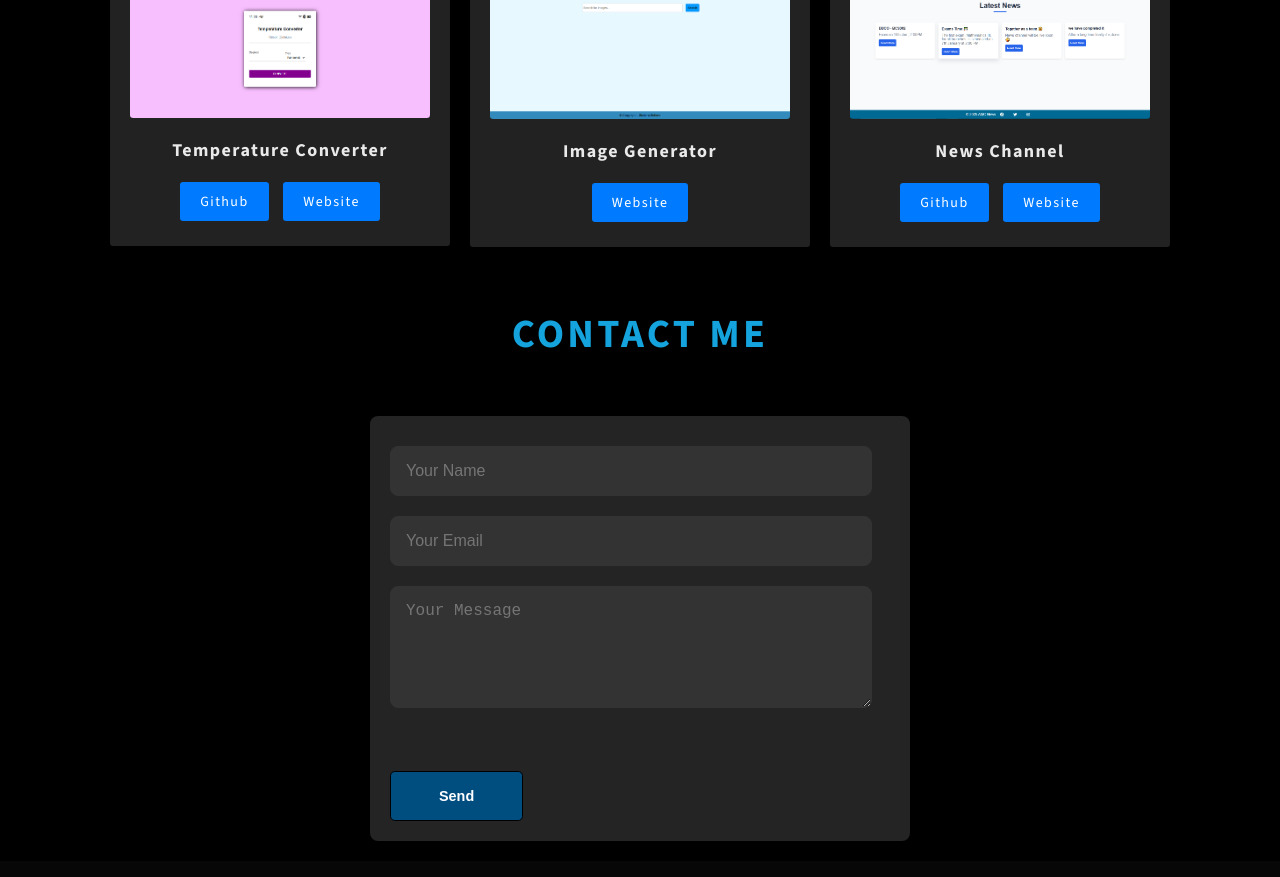
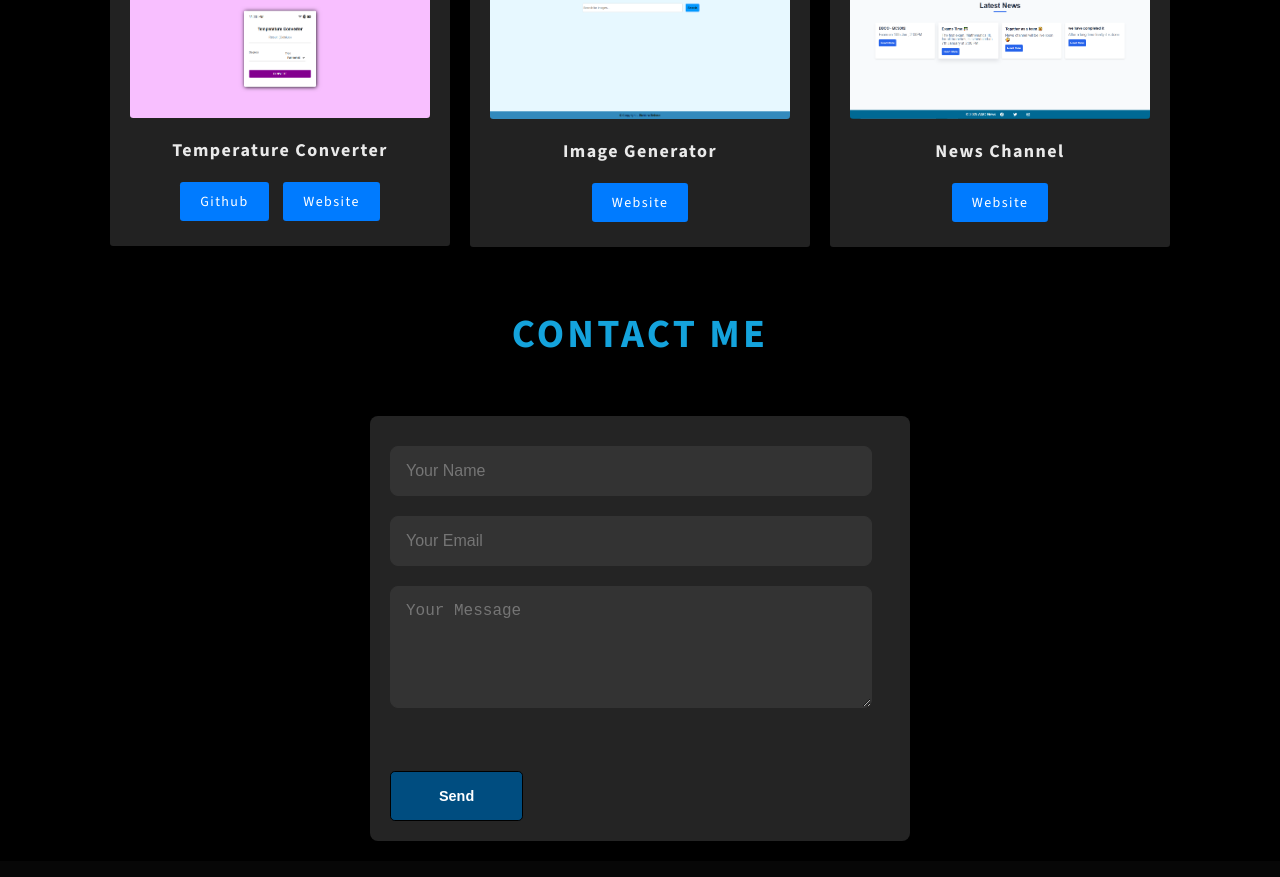
Before and after one commit to bichitrabehera/portfolio, a plain HTML site: page index.html in a window 1280 px wide. Shown: the part 1835-2712 px from the top of the page. Drawn offline with nearby package versions, Linux system fonts and the light colour scheme.

Commit message:
changed ui

```diff
--- a/index.html
+++ b/index.html
@@ -158,9 +158,7 @@
                     </div>
                     <p class="protitle">News Channel</p>
                     <div class="project-links">
-                        <a href="https://github.com/bichitrabehera/Temperature-Converter" target="_blank"
-                            class="btn">Github</a>
-                        <a href="https://temperature-converter-gilt-five.vercel.app/" target="_blank"
+                        <a href="https://news-ni7g.onrender.com" target="_blank"
                             class="btn">Website</a>
                     </div>
                 </div>
```
